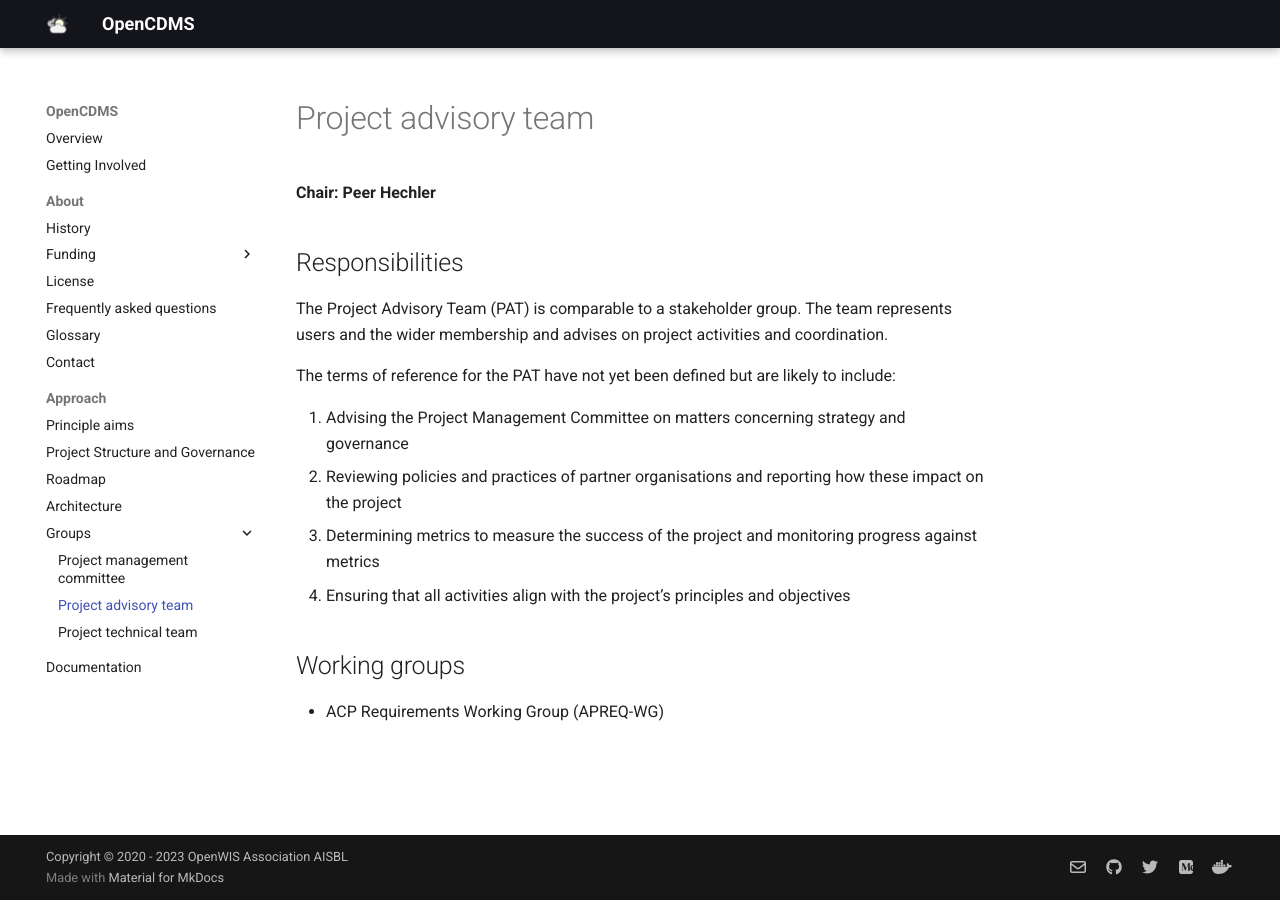
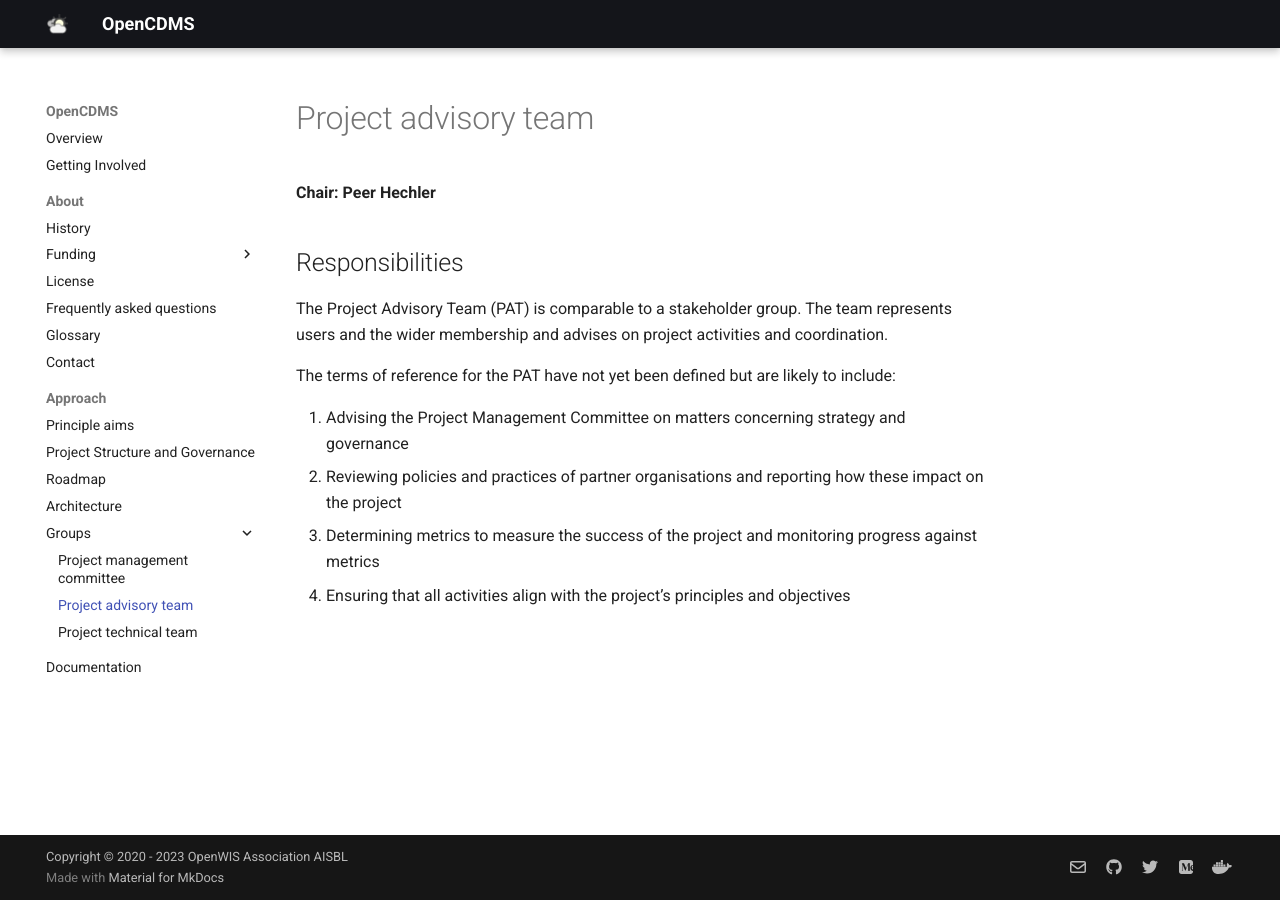
Before and after one commit to opencdms-project/opencdms.org, an MkDocs documentation site: the page built from docs/approach/groups/project-advisory-team.md, in a window 1280 px wide. Built offline with MkDocs 1.6.1 and Material for MkDocs 9.7.7, drawn with Linux system fonts in a browser that asks for light colours.

Commit message:
Remove defunct working groups from PAT

```diff
--- a/docs/approach/groups/project-advisory-team.md
+++ b/docs/approach/groups/project-advisory-team.md
@@ -10,18 +10,3 @@
 2. Reviewing policies and practices of partner organisations and reporting how these impact on the project
 3. Determining metrics to measure the success of the project and monitoring progress against metrics
 4. Ensuring that all activities align with the project’s principles and objectives
-
-<!--
-## Sub-groups
-
-- Communications sub-group (COMMS-SG)
-
-The following additional sub-groups have been proposed:
-
-- Collaborations sub-group (COLLAB-SG)
-- Web site sub-group (WEB-SG)
--->
-
-## Working groups
-
-- ACP Requirements Working Group (APREQ-WG)
```
